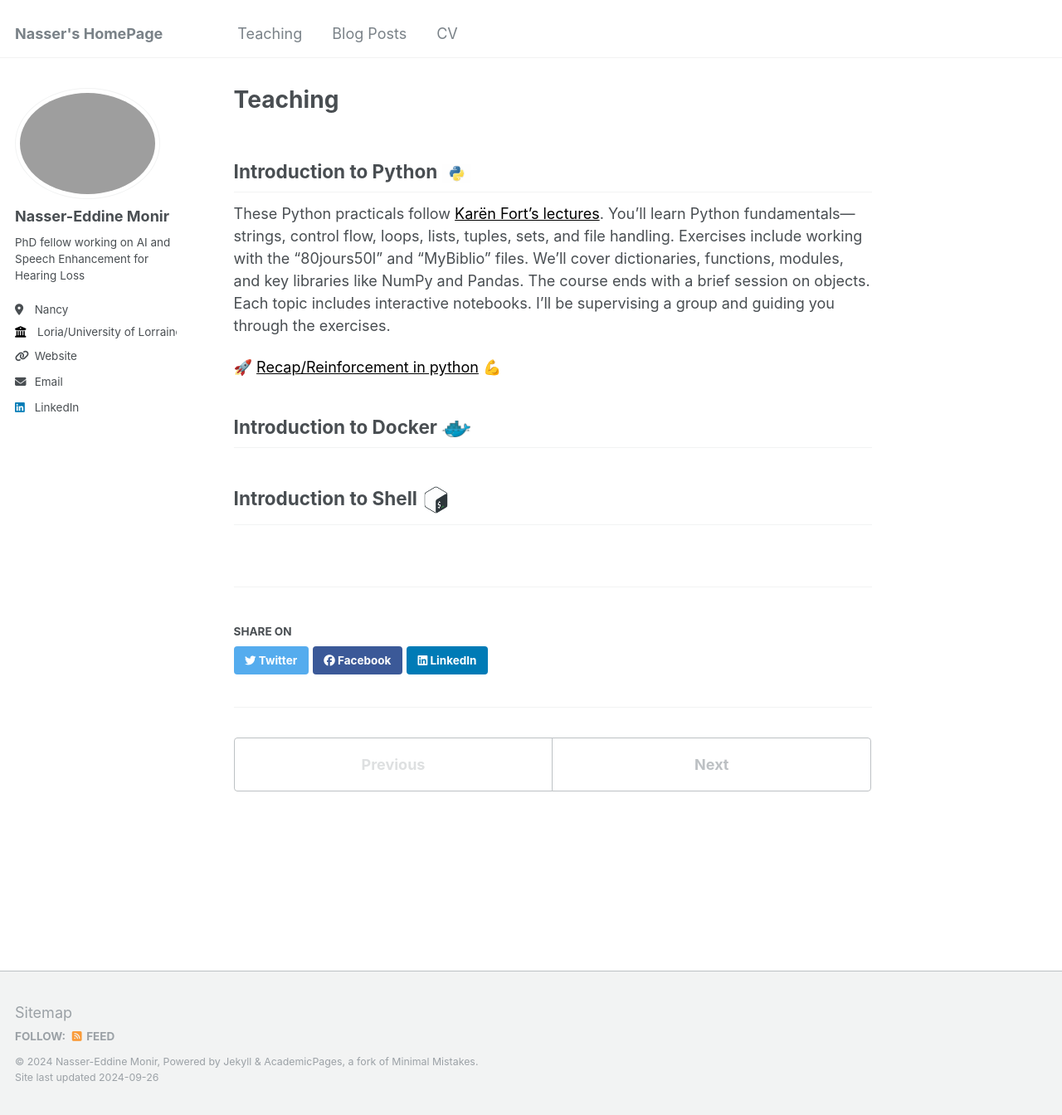
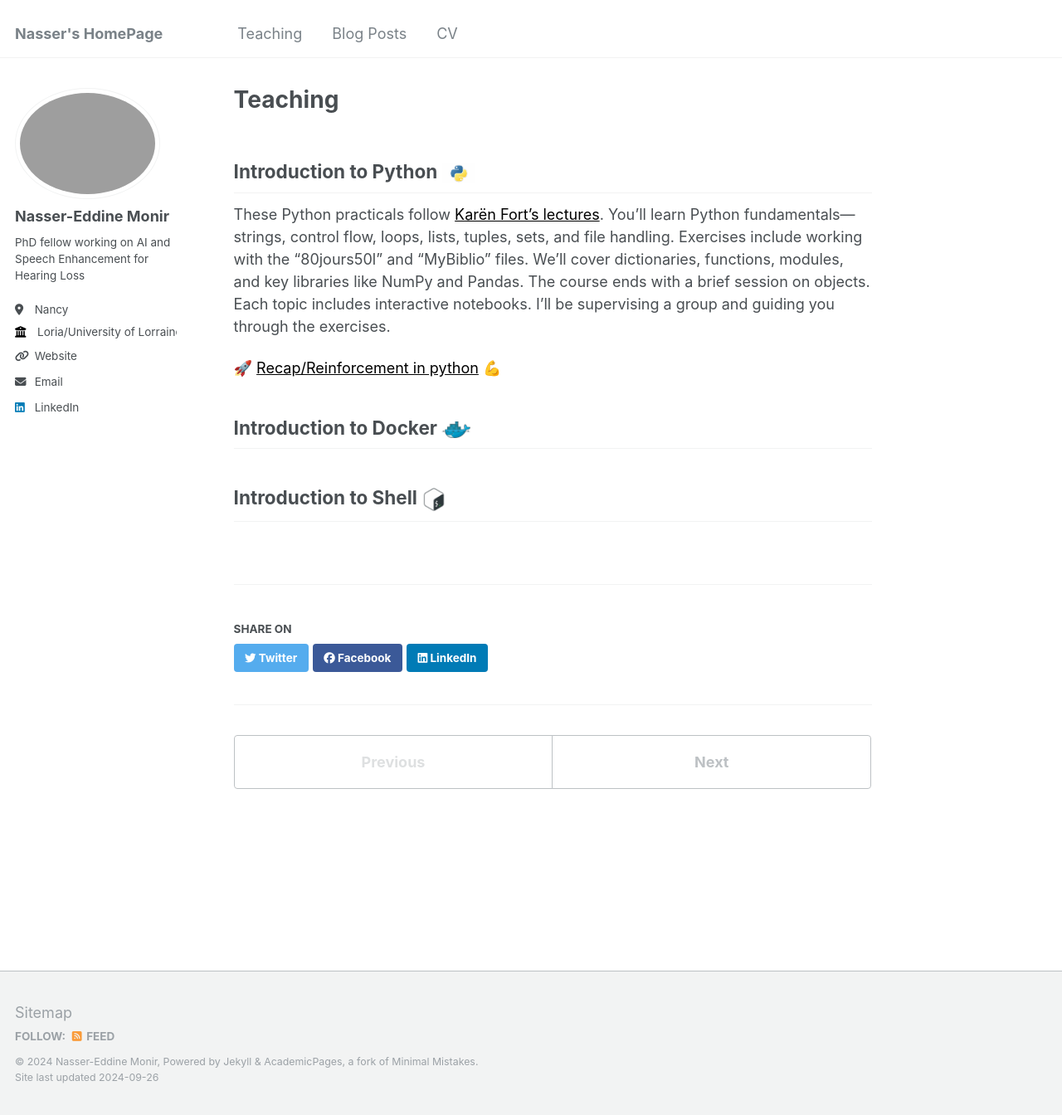
Before and after one commit to Nasseredd/nasseredd.github.io, a Jekyll site: the page built from _teaching/index.md, in a window 1280 px wide and 1344 px high. Shown: the whole window at 83% size. Built offline with Jekyll 4.4.1, drawn with Linux system fonts in a browser that asks for light colours.

```diff
--- a/_teaching/index.md
+++ b/_teaching/index.md
@@ -4,7 +4,7 @@
 author_profile: true
 ---
 
-## Introduction to Python ![emoji](/images/python-logo.jpeg){:height="35px" width="35px"}
+## Introduction to Python ![emoji](/images/python-logo.jpeg){:height="40px" width="40px"}
 
 These Python practicals follow [Karën Fort's lectures](https://members.loria.fr/KFort/idmc-nancy-from-2024/). You'll learn Python fundamentals—strings, control flow, loops, lists, tuples, sets, and file handling. Exercises include working with the "80jours50l" and "MyBiblio" files. We'll cover dictionaries, functions, modules, and key libraries like NumPy and Pandas. The course ends with a brief session on objects. Each topic includes interactive notebooks. I'll be supervising a group and guiding you through the exercises.
 
@@ -12,4 +12,4 @@
 
 ## Introduction to Docker ![emoji](/images/docker-logo.png){:height="35px" width="35px"}
 
-## Introduction to Shell ![emoji](/images/shell-logo.png){:height="35px" width="35px"}
+## Introduction to Shell ![emoji](/images/shell-logo.png){:height="30px" width="30px"}
```
